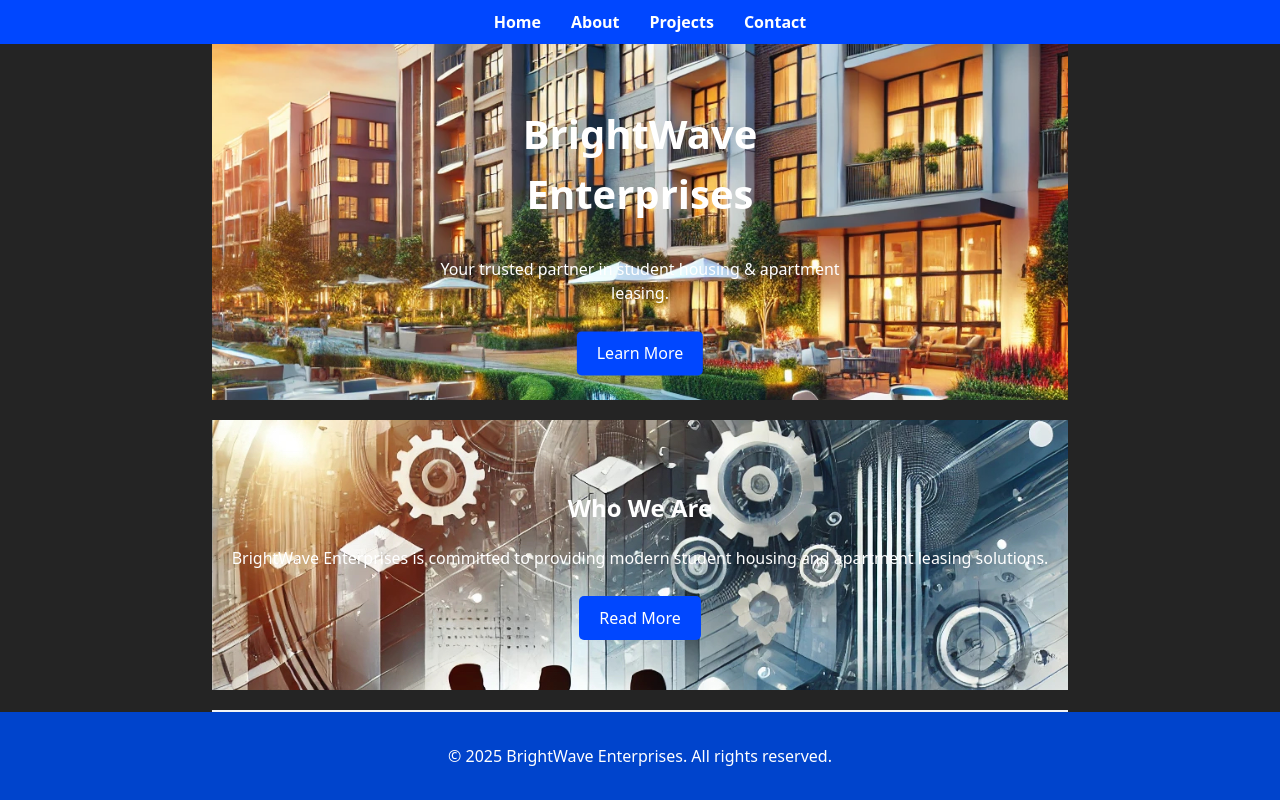
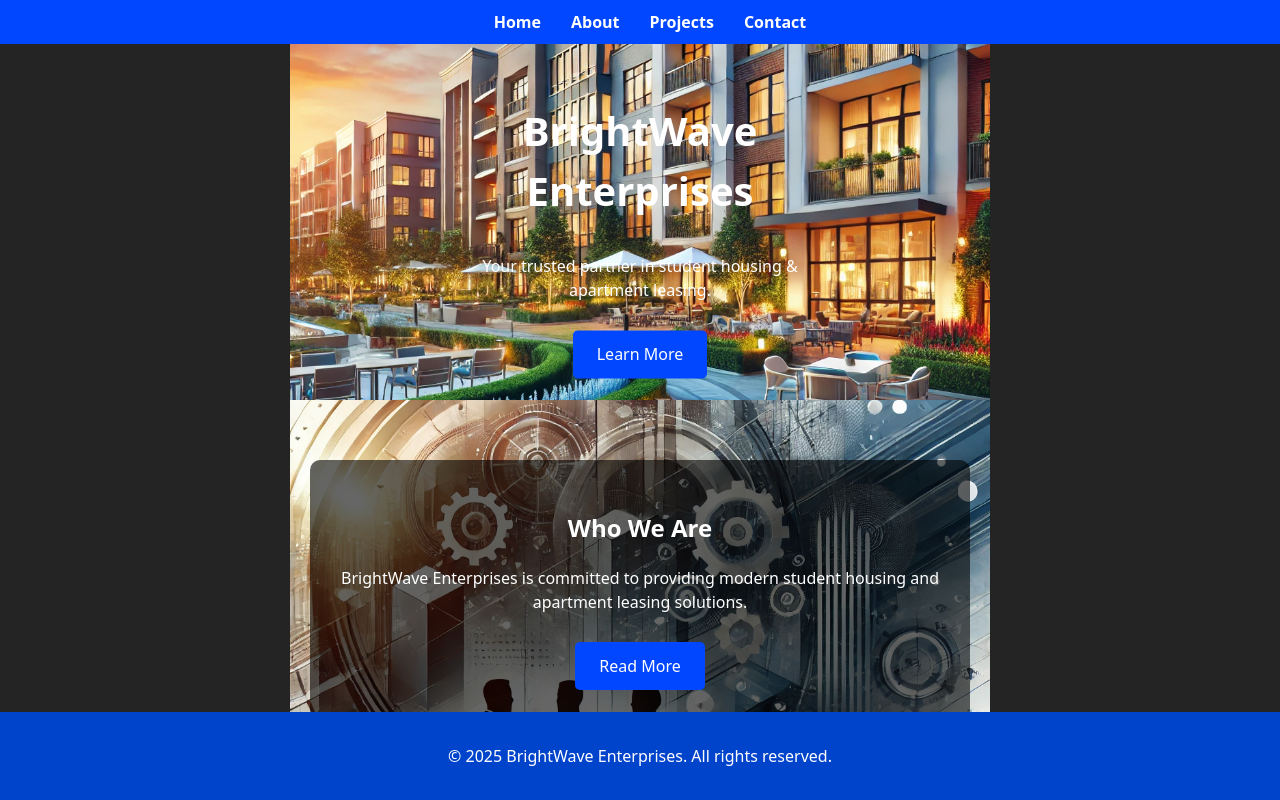
Before and after one commit to Wally0517/brightwave-enterprises, a Vue app: page / in a window 1280 px wide. Shown: the top 800 px of the page. Built offline with nearby package versions, Linux system fonts and the light colour scheme.

Commit message:
Update Home.vue

```diff
--- a/src/pages/Home.vue
+++ b/src/pages/Home.vue
@@ -12,12 +12,14 @@
 
     <!-- About Us Section -->
     <section class="about-us" :style="aboutUsStyle">
-      <h2>Who We Are</h2>
-      <p>BrightWave Enterprises is committed to providing modern student housing and apartment leasing solutions.</p>
-      <router-link to="/about" class="btn">Read More</router-link>
+      <div class="overlay">
+        <h2>Who We Are</h2>
+        <p>BrightWave Enterprises is committed to providing modern student housing and apartment leasing solutions.</p>
+        <router-link to="/about" class="btn">Read More</router-link>
+      </div>
     </section>
 
-    <!-- Our Projects Section -->
+    <!-- Our Projects with Slideshow -->
     <section class="our-projects">
       <h2>Our Projects</h2>
       <div class="project-slideshow" :style="projectStyle"></div>
@@ -68,8 +70,7 @@ export default {
         backgroundImage: `url(${this.projectImages[this.currentProjectIndex]})`,
         backgroundSize: 'cover',
         backgroundPosition: 'center',
-        transition: 'background-image 1s ease-in-out',
-        height: '400px'
+        transition: 'background-image 1s ease-in-out'
       };
     },
     aboutUsStyle() {
@@ -77,8 +78,12 @@ export default {
         backgroundImage: `url(${aboutUsImage})`,
         backgroundSize: 'cover',
         backgroundPosition: 'center',
-        color: '#fff',
-        padding: '50px 20px'
+        color: 'white',
+        display: 'flex',
+        alignItems: 'center',
+        justifyContent: 'center',
+        textAlign: 'center',
+        padding: '60px 20px'
       };
     }
   },
@@ -130,14 +135,29 @@ export default {
 .btn {
   background-color: #0047ff;
   color: white;
-  padding: 10px 20px;
+  padding: 12px 24px;
   text-decoration: none;
   border-radius: 5px;
   display: inline-block;
-  margin-top: 10px;
+  margin-top: 12px;
+  font-size: 1rem;
 }
 
-.about-us, .our-projects, .testimonials, .contact-us {
+.about-us {
+  position: relative;
+  padding: 80px 20px;
+}
+
+.overlay {
+  background: rgba(0, 0, 0, 0.6);
+  padding: 30px;
+  border-radius: 10px;
+  color: white;
+  max-width: 600px;
+  margin: auto;
+}
+
+.our-projects {
   padding: 40px 20px;
   background: #f4f4f4;
   margin: 20px 0;
@@ -145,7 +165,7 @@ export default {
 
 .project-slideshow {
   width: 100%;
-  height: 400px;
+  height: 300px;
   background-size: cover;
   background-position: center;
   transition: background-image 1s ease-in-out;
```
